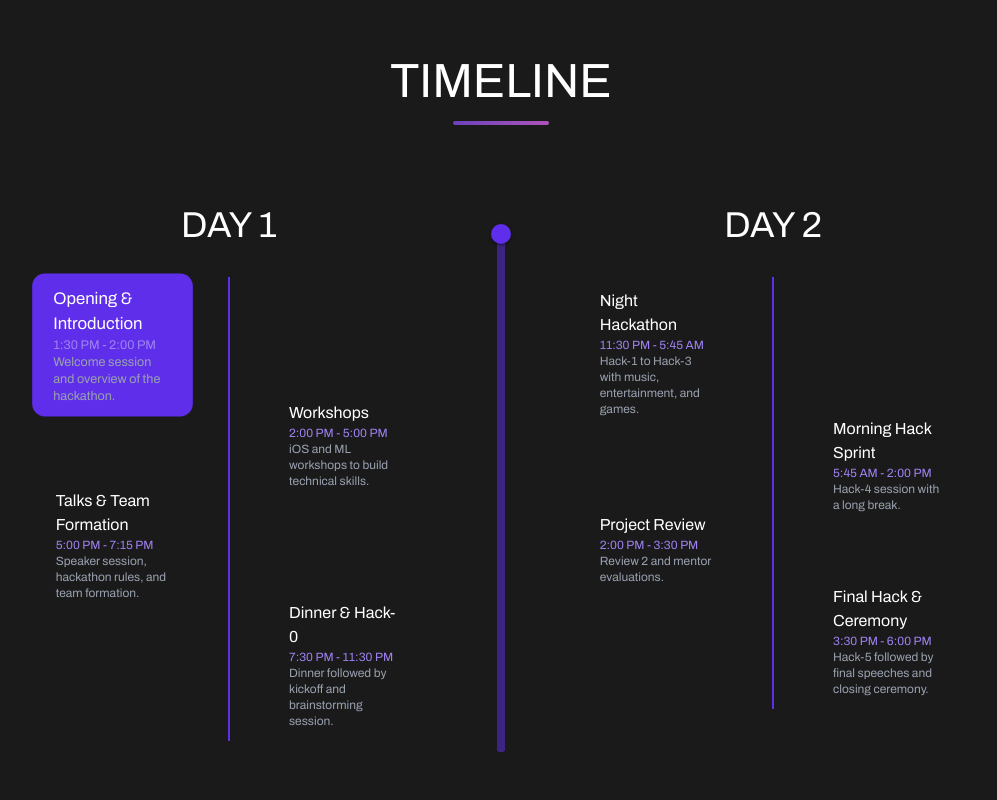
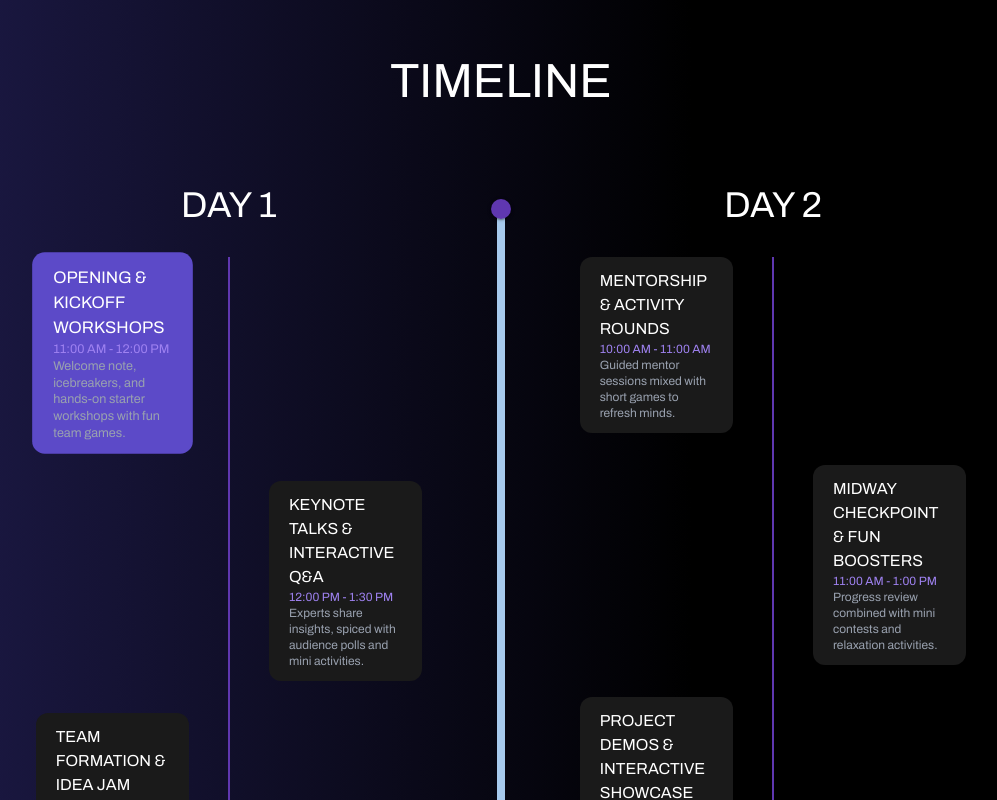
Before and after one commit to ADG-VITV/IOS-Fusion-2025, a Next.js app: page / in a window 1280 px wide. Shown: the part 1760-2560 px from the top of the page, without its empty margins (139-1136 px from the left). Built offline with nearby package versions, Linux system fonts and the light colour scheme; a web font is replaced by a local one.

Commit message:
dashboard for hackathon-portal

```diff
--- /dev/null
+++ b/src/app/dashboard/page.tsx
@@ -0,0 +1,68 @@
+"use client";
+import { PixelatedCanvas } from "@/components/ui/pixelated-canvas";
+
+// Data for your three cards. You can easily change the title, description, and image here.
+const cardData = [
+  {
+    title: "Project Alpha",
+    description: "An interactive canvas showcasing generative art with a swirl distortion effect.",
+    imageSrc: "https://assets.aceternity.com/manu-red.png",
+  },
+  {
+    title: "Project Beta",
+    description: "Explore pixelated transformations with dynamic jitter and tint effects.",
+    imageSrc: "https://assets.aceternity.com/manu-purple.png",
+  },
+  {
+    title: "Project Gamma",
+    description: "A unique visual experience that reacts to your cursor movement in real-time.",
+    imageSrc: "https://assets.aceternity.com/manu-green.png",
+  },
+];
+
+export default function CardsPage() {
+  return (
+    <main className="bg-black text-white w-full min-h-screen p-8 md:p-12">
+      <div className="max-w-7xl mx-auto">
+        <h1 className="text-4xl md:text-5xl font-bold text-center mb-4">
+          Our Projects
+        </h1>
+        <p className="text-neutral-400 text-center mb-12">
+          Interact with the canvases below to see the effect.
+        </p>
+
+        {/* This div arranges the cards. It's a column on mobile and a row on larger screens. */}
+        <div className="flex flex-col md:flex-row justify-center items-start gap-8 lg:gap-12">
+          {/* We map over the cardData array to create each card */}
+          {cardData.map((card, index) => (
+            <div key={index} className="flex flex-col items-center text-center gap-4">
+              <PixelatedCanvas
+                src={card.imageSrc}
+                width={300} // Slightly smaller for a card layout
+                height={400}
+                cellSize={3}
+                dotScale={0.9}
+                shape="square"
+                backgroundColor="#000000"
+                dropoutStrength={0.4}
+                interactive
+                distortionStrength={3}
+                distortionRadius={80}
+                distortionMode="swirl"
+                followSpeed={0.2}
+                jitterStrength={4}
+                jitterSpeed={4}
+                sampleAverage
+                tintColor="#FFFFFF"
+                tintStrength={0.2}
+                className="rounded-xl border border-neutral-800 shadow-lg"
+              />
+              <h3 className="text-2xl font-semibold mt-2">{card.title}</h3>
+              <p className="max-w-xs text-neutral-400">{card.description}</p>
+            </div>
+          ))}
+        </div>
+      </div>
+    </main>
+  );
+}
--- a/src/components/MacbookMedia.tsx
+++ b/src/components/MacbookMedia.tsx
@@ -10,7 +10,7 @@ import { MacbookScroll } from "@/components/ui/macbook-scroll";
  *
  * Props:
  *  - variant: "scroll" | "static" (default: scroll)
- *  - videoSrc?: string (when provided, renders video instead of image)
+ *  - videoSrc?: string (when prov ided, renders video instead of image)
  *  - poster?: string fallback poster for video
  *  - title?: React.ReactNode (optional heading)
  *  - badge?: React.ReactNode (optional floating badge)
--- a/src/sections/Timeline.tsx
+++ b/src/sections/Timeline.tsx
@@ -1,12 +1,12 @@
 "use client";
-import { useState, useEffect, useRef } from "react";
+import { useState, useEffect, useRef } from "react"; // Import useEffect and useRef
 import Event from "@/components/Event";
 import Slider from "@mui/material/Slider";
 
 // --- Custom Hook for Smooth Slider Animation ---
 const useSmoothSlider = (targetValue: number, speed: number = 0.1) => {
   const [currentValue, setCurrentValue] = useState(targetValue);
-  const animationFrameRef = useRef<number | undefined>(undefined);
+  const animationFrameRef = useRef<number | null>(null);
 
   useEffect(() => {
     const animate = () => {
@@ -28,7 +28,6 @@ const useSmoothSlider = (targetValue: number, speed: number = 0.1) => {
     // Start the animation
     animationFrameRef.current = requestAnimationFrame(animate);
 
-    // Cleanup function to cancel the animation if the targetValue changes again
     return () => {
       if (animationFrameRef.current) {
         cancelAnimationFrame(animationFrameRef.current);
@@ -42,20 +41,18 @@ const useSmoothSlider = (targetValue: number, speed: number = 0.1) => {
 
 // --- Event Data (No Changes) ---
 const day1Events = [
-  { event: "Opening & Introduction", time: "1:30 PM - 2:00 PM", venue: "Welcome session and overview of the hackathon." },
-  { event: "Workshops", time: "2:00 PM - 5:00 PM", venue: "iOS and ML workshops to build technical skills." },
-  { event: "Talks & Team Formation", time: "5:00 PM - 7:15 PM", venue: "Speaker session, hackathon rules, and team formation." },
-  { event: "Dinner & Hack-0", time: "7:30 PM - 11:30 PM", venue: "Dinner followed by kickoff and brainstorming session." },
+  { event: "OPENING & KICKOFF WORKSHOPS", time: "11:00 AM - 12:00 PM", venue: "Welcome note, icebreakers, and hands-on starter workshops with fun team games." },
+  { event: "KEYNOTE TALKS & INTERACTIVE Q&A", time: "12:00 PM - 1:30 PM", venue: "Experts share insights, spiced with audience polls and mini activities." },
+  { event: "TEAM FORMATION & IDEA JAM", time: "1:30 PM - 2:30 PM", venue: "Form teams, ideate solutions, and play quick creative thinking games." },
+  { event: "HACKATHON LAUNCH CHALLENGE", time: "2:30 PM - 4:00 PM", venue: "Coding marathon starts with surprise fun challenges to energize everyone." },
 ];
 
 const day2Events = [
-  { event: "Night Hackathon", time: "11:30 PM - 5:45 AM", venue: "Hack-1 to Hack-3 with music, entertainment, and games." },
-  { event: "Morning Hack Sprint", time: "5:45 AM - 2:00 PM", venue: "Hack-4 session with a long break." },
-  { event: "Project Review", time: "2:00 PM - 3:30 PM", venue: "Review 2 and mentor evaluations." },
-  { event: "Final Hack & Ceremony", time: "3:30 PM - 6:00 PM", venue: "Hack-5 followed by final speeches and closing ceremony." },
+  { event: "MENTORSHIP & ACTIVITY ROUNDS", time: "10:00 AM - 11:00 AM", venue: "Guided mentor sessions mixed with short games to refresh minds." },
+  { event: "MIDWAY CHECKPOINT & FUN BOOSTERS", time: "11:00 AM - 1:00 PM", venue: "Progress review combined with mini contests and relaxation activities." },
+  { event: "PROJECT DEMOS & INTERACTIVE SHOWCASE", time: "1:00 PM - 2:00 PM", venue: "Teams present work with live interactions and engaging activities." },
+  { event: "CLOSING CEREMONY & CELEBRATION", time: "2:00 PM - 3:00 PM", venue: "Final presentations, awards, and a wrap-up with fun highlights and games." },
 ];
-
-
 
 const allEvents = [...day1Events, ...day2Events];
 const totalEvents = allEvents.length;
@@ -64,7 +61,7 @@ export default function Timeline() {
   const [activeIndex, setActiveIndex] = useState(0);
   const segmentSize = 100 / (totalEvents - 1);
 
-  const handleSliderChange = (_event: Event | React.SyntheticEvent, newValue: number | number[]) => {
+  const handleSliderChange = (event: any, newValue: number | number[]) => {
     const rangeValue = Array.isArray(newValue) ? newValue[0] : newValue;
     const newIndex = Math.round((100 - rangeValue) / segmentSize);
     setActiveIndex(newIndex);
@@ -80,11 +77,9 @@ export default function Timeline() {
   const smoothSliderValue = useSmoothSlider(targetSliderValue);
 
   return (
-    <section id="timeline" className="px-6 py-12 md:py-16 lg:px-24 xl:px-32 bg-[#1A1A1A] text-white min-h-screen">
+    <section id="timeline" className="px-6 py-12 md:py-16 lg:px-24 xl:px-32 text-white min-h-screen">
       <h1 className="sm:mt-4 sm:mb-5 md:mb-15 text-3xl text-center md:text-4xl lg:text-5xl font-bold lg:mb-20">
         TIMELINE
-              <div className="mx-auto mt-4 mb-10 h-1 w-24 rounded-full bg-gradient-to-r from-violet-500/70 to-fuchsia-400/70" />
-
       </h1>
 
       <div className="relative flex flex-col md:flex-row md:space-x-8 lg:space-x-16">
@@ -98,14 +93,13 @@ export default function Timeline() {
             track="inverted"
             orientation="vertical"
             sx={{
-              height: "90%",
-              color: "#5F2EEA" ,
+              height: "95%",
+              color: "#5f37b0",
               width: 8,
               '& .MuiSlider-thumb': {
-                transition: 'top 0.1s ease-out', // Smoothen dragging visuals
+                transition: 'top 0.1s ease-out',
               },
-              '& .MuiSlider-rail': {  border: 'none' },
-              '& .MuiSlider-track': { backgroundColor: '#3C2482', border: 'none' },
+              '& .MuiSlider-rail': { opacity: 0.5 },
             }}
           />
         </div>
@@ -142,7 +136,7 @@ function DayColumn({ dayTitle, events, dayOffset, activeIndex, onEventClick }: D
   // This function now returns styling classes for both color and scale
   const getActiveStyles = (index: number): string => {
     return index === activeIndex
-      ? "bg-[#5F2EEA] scale-100 md:scale-105" // Active cards are colored and slightly larger on desktop
+      ? "bg-[#5C4AC8] scale-100 md:scale-105" // Active cards are colored and slightly larger on desktop
       : "bg-[#1A1A1A] scale-100";
   };
 
@@ -150,18 +144,18 @@ function DayColumn({ dayTitle, events, dayOffset, activeIndex, onEventClick }: D
     <div className="w-full md:w-1/2 mt-12 md:mt-0">
       <h2 className="text-2xl md:text-3xl lg:text-4xl font-bold text-center mb-8">{dayTitle}</h2>
       <div className="relative">
-        <div className="absolute left-0 md:left-1/2 md:-translate-x-1/2 top-0 h-full w-0.5 bg-[#5F2EEA] z-0"></div>
+        <div className="absolute left-0 md:left-1/2 md:-translate-x-1/2 top-0 h-full w-0.5 bg-[#5f37b0] z-0"></div>
 
         {events.map((item, index) => {
           const globalIndex = index + dayOffset;
           const cardWidthClasses = "md:w-11/12 lg:w-10/12 xl:w-5/6";
-          const baseCardClasses = "transform transition-all duration-600 ease-in-out relative z-10";
-          const overlapClasses = index > 0 ? "md:-mt-12 lg:-mt-16" : "";
+          // Base classes for all cards, including the smooth transition effect
+          const baseCardClasses = "transform transition-all duration-600 ease-in-out";
 
           return (
-            <div key={`${dayTitle}-${index}`} className={`mb-8 md:mb-10 ${overlapClasses}`}>
+            <div key={`${dayTitle}-${index}`} className="mb-8">
               <div className="md:hidden flex items-center">
-                <div className="w-4 h-4 rounded-full bg-[#5F2EEA] z-10 flex-shrink-0"></div>
+                <div className="w-4 h-4 rounded-full bg-[#5f37b0] z-10 flex-shrink-0"></div>
                 <div className="pl-6 w-full">
                    <Event
                       onClick={() => onEventClick(globalIndex)}
```
